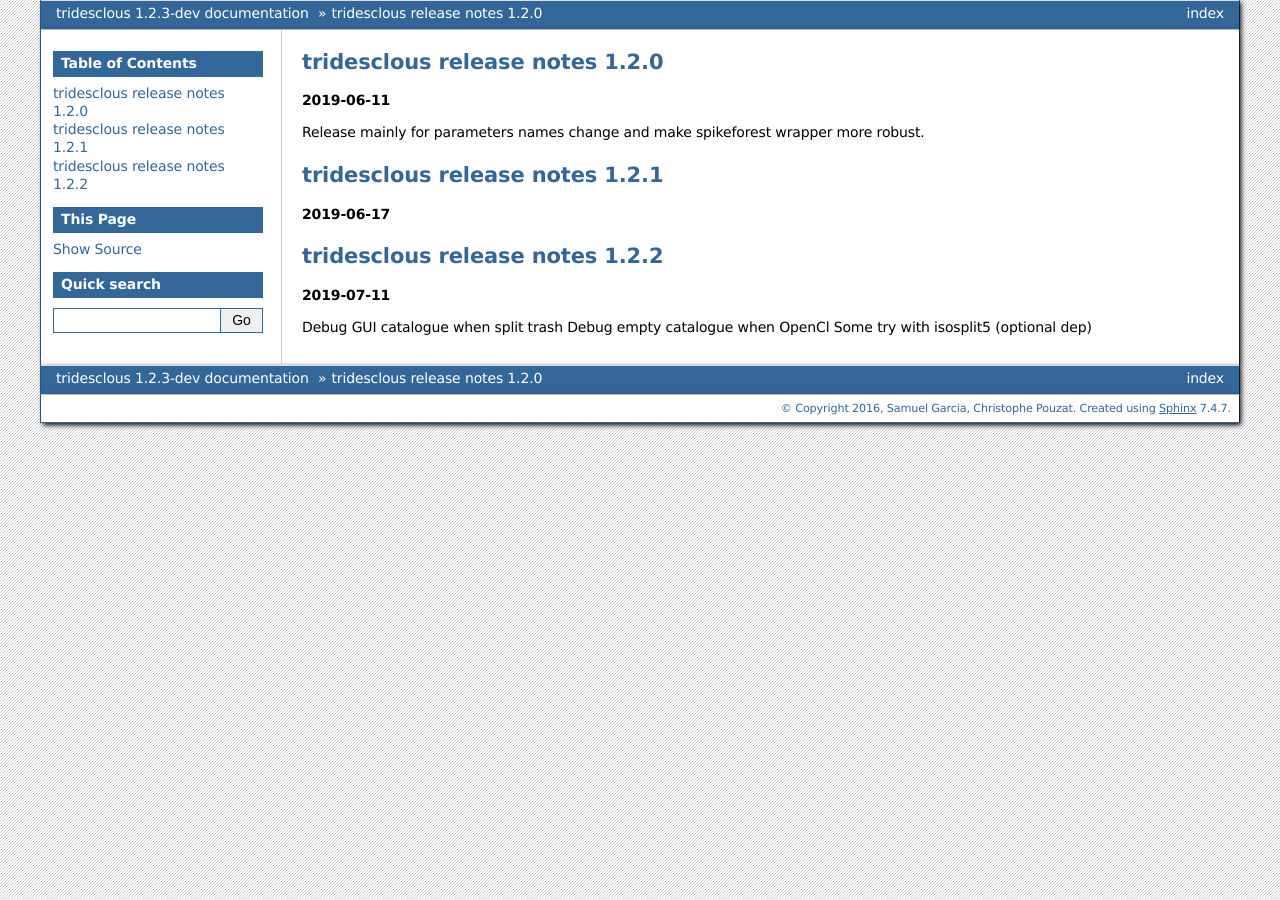
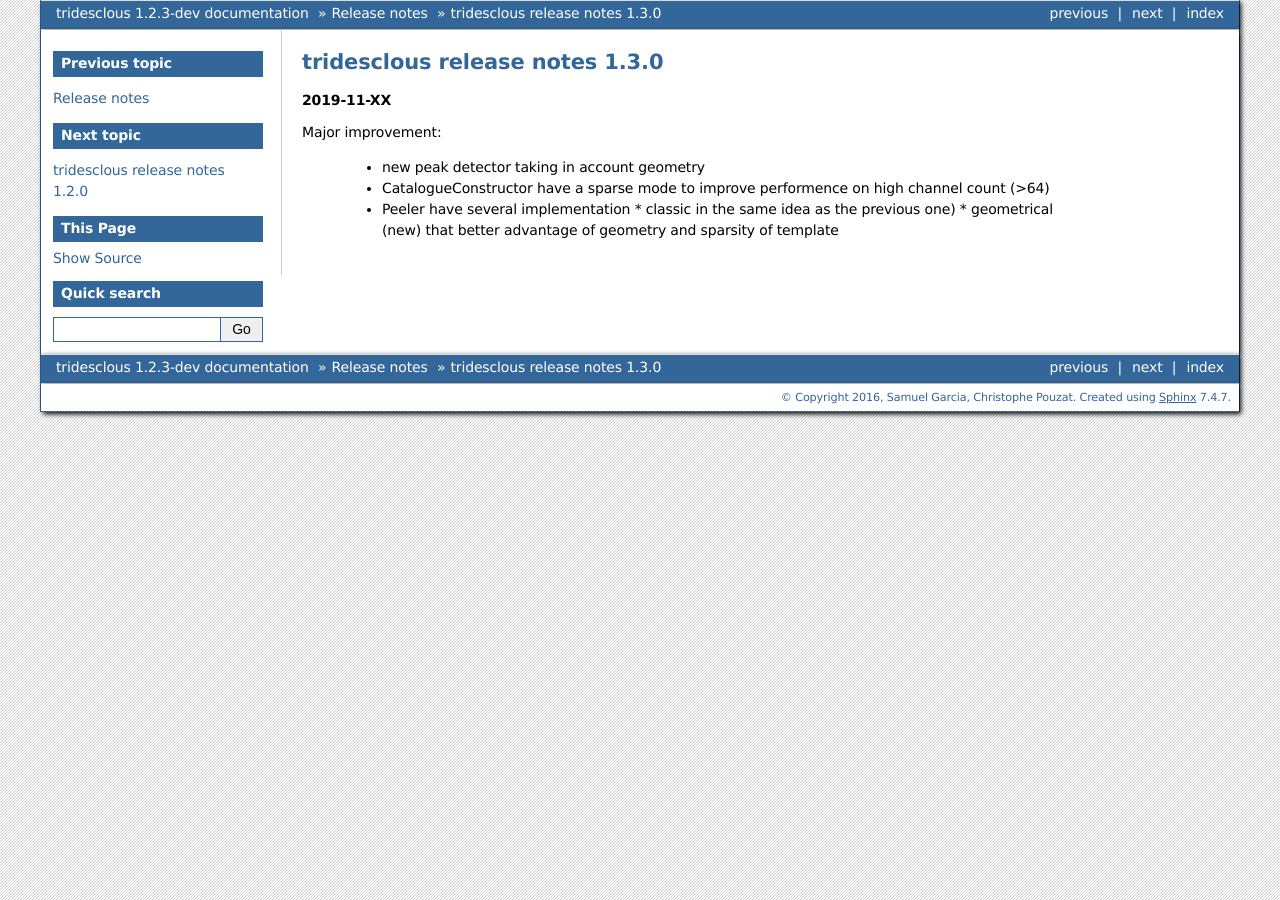
Before and after one commit to tridesclous/tridesclous, a Sphinx documentation site: the page built from doc/releases/1.3.0.rst, in a window 1280 px wide. Built offline with Sphinx 7.4.7, drawn with Linux system fonts in a browser that asks for light colours.

Commit message:
Prepare release note.

```diff
--- a/doc/release_notes.rst
+++ b/doc/release_notes.rst
@@ -5,4 +5,7 @@ Release notes
 .. toctree::
    :maxdepth: 1
 
+   releases/1.3.0.rst
+   releases/1.2.0.rst
+   releases/1.1.0.rst
    releases/1.0.0.rst
--- a/doc/releases/1.3.0.rst
+++ b/doc/releases/1.3.0.rst
@@ -1,21 +1,12 @@
-tridesclous release notes 1.2.0
+tridesclous release notes 1.3.0
 ===============================
 
-**2019-06-11**
+**2019-11-XX**
 
-Release mainly for parameters names change and make spikeforest wrapper more robust.
+Major improvement:
 
-
-tridesclous release notes 1.2.1
-===============================
-
-**2019-06-17**
-
-tridesclous release notes 1.2.2
-===============================
-
-**2019-07-11**
-
-Debug GUI catalogue when split trash
-Debug empty catalogue when OpenCl
-Some try with isosplit5 (optional dep)
+  * new peak detector taking in account geometry
+  * CatalogueConstructor have a sparse mode to improve performence on high channel count (>64)
+  * Peeler have several implementation
+    * classic in the same idea as the previous one)
+    * geometrical (new) that better advantage of geometry and sparsity of template
```
